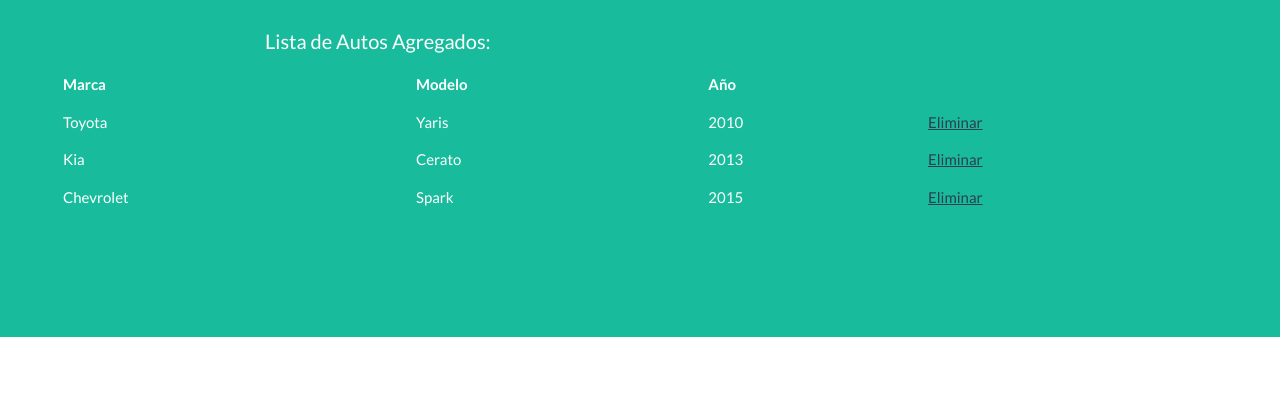
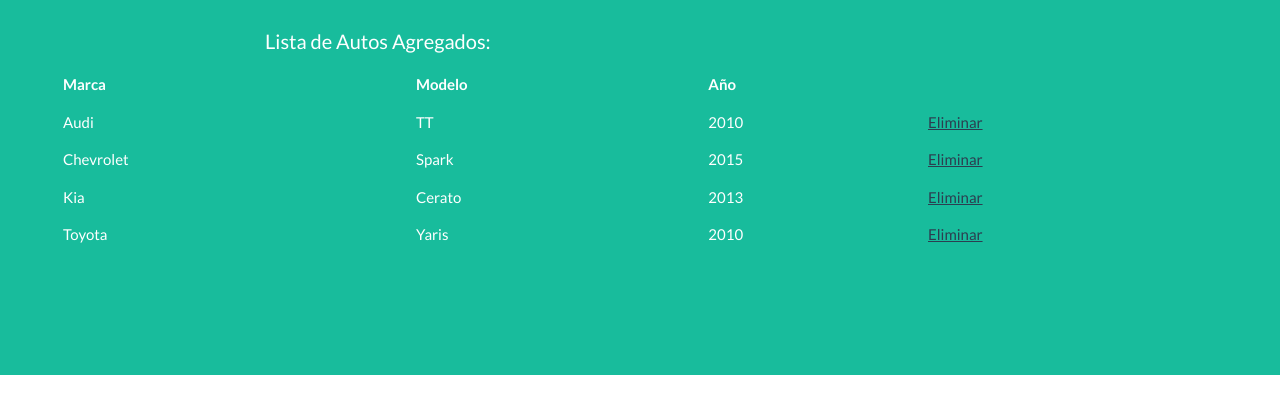
Before and after one commit to claudiod93/ecomerce-angularjs, a plain HTML site: page Autos/index.html in a window 1280 px wide. Shown: the part 225-637 px from the top of the page. Drawn offline with nearby package versions, Linux system fonts and the light colour scheme.

Commit message:
Add filter

```diff
--- a/Autos/controller.js
+++ b/Autos/controller.js
@@ -4,7 +4,8 @@ angular.module("autosModule",[] )
 
 			{marca: "Toyota", modelo: "Yaris", ano: "2010"},
 			{marca: "Kia", modelo: "Cerato", ano: "2013"},
-			{marca: "Chevrolet", modelo: "Spark", ano: "2015"}
+			{marca: "Chevrolet", modelo: "Spark", ano: "2015"},
+			{marca: "Audi", modelo: "TT", ano: "2010"}
 	];
 
 	$scope.save = function(){
--- a/Autos/index.html
+++ b/Autos/index.html
@@ -86,7 +86,7 @@
                </tr>
             </thead>
             <tbody>
-               <tr ng-repeat="auto in autos">
+               <tr ng-repeat="auto in autos | orderBy: 'marca'">
                    <td> {{auto.marca}} </td>
                    <td> {{auto.modelo}} </td>
                    <td> {{auto.ano}} </td>
```
